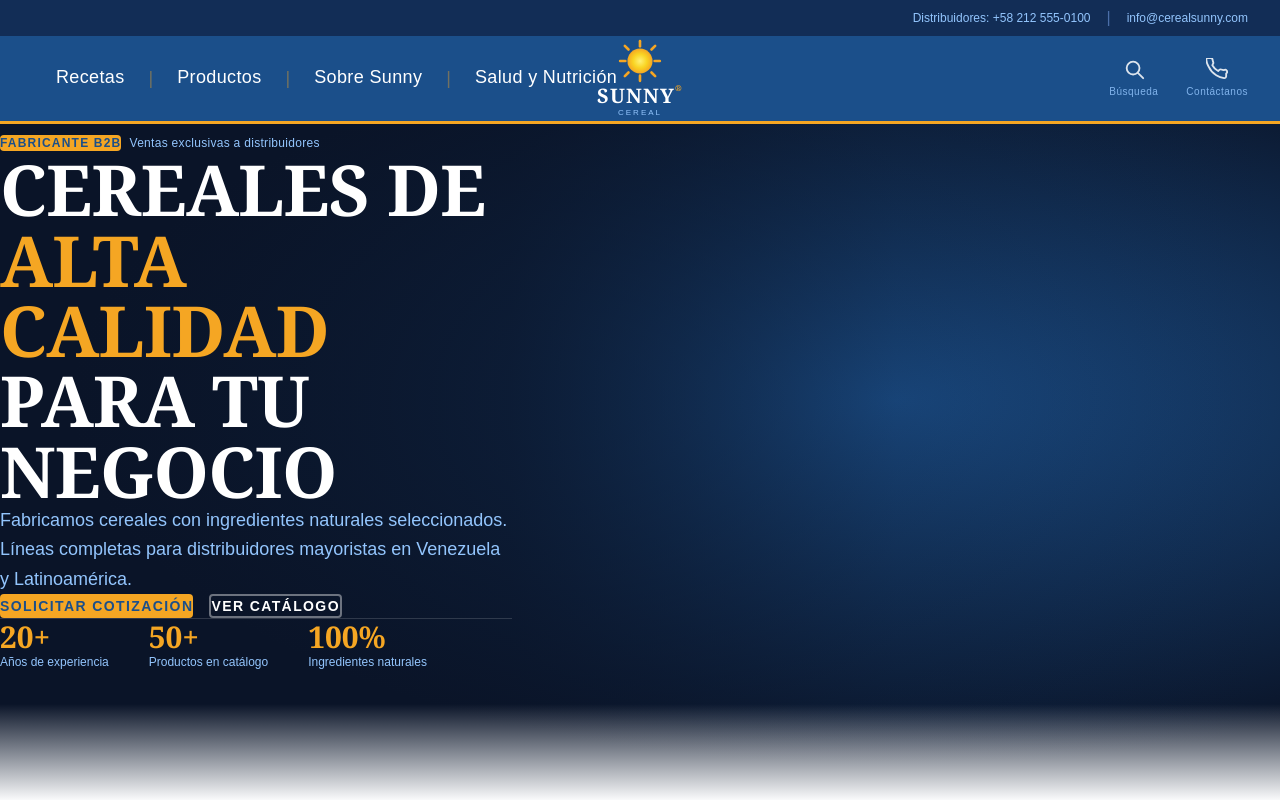
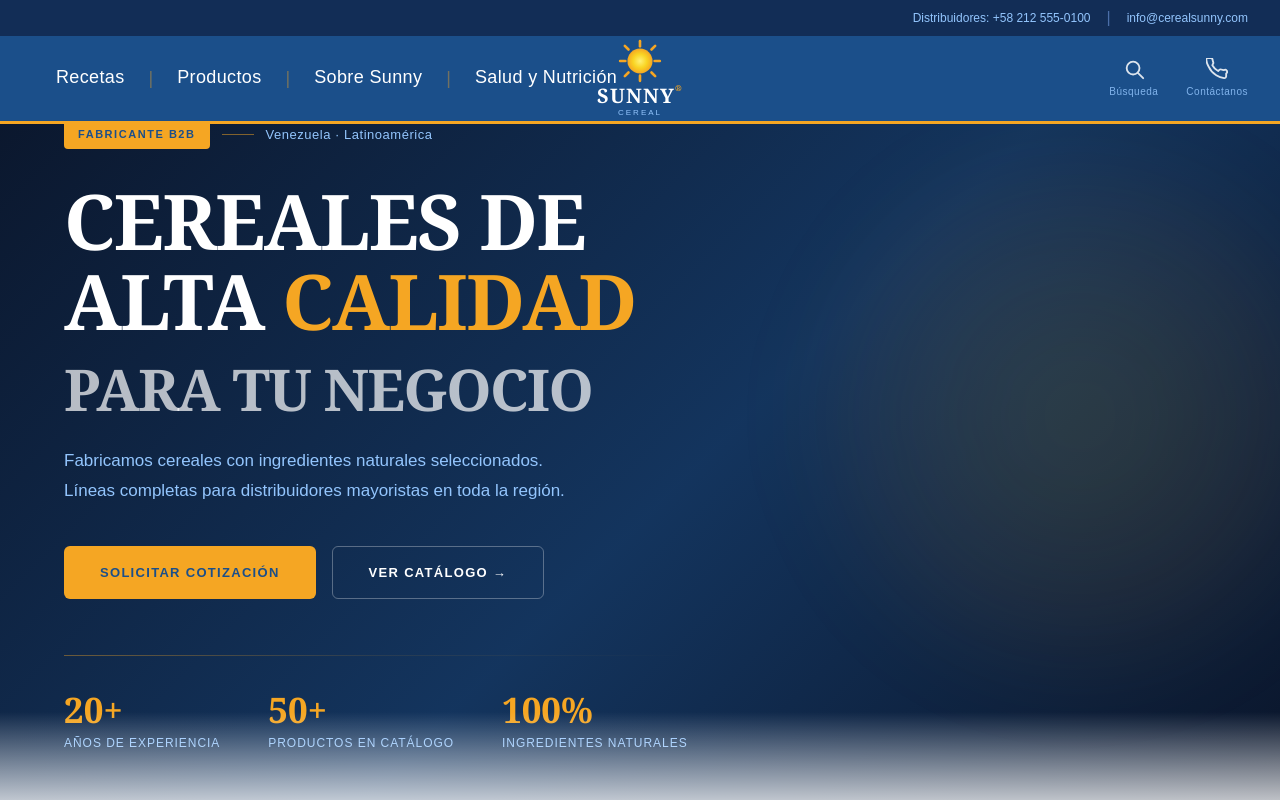
Before and after one commit to cerealsunny/cerealsunny-web, a Next.js app: page / in a window 1280 px wide. Shown: the top 800 px of the page. Built offline with nearby package versions, Linux system fonts and the light colour scheme.

Commit message:
190320260231pm

```diff
--- a/src/components/Hero.tsx
+++ b/src/components/Hero.tsx
@@ -3,114 +3,216 @@
 export default function Hero() {
   return (
     <section
-      className="relative w-full min-h-screen flex items-center overflow-hidden"
-      style={{ background: "#0a1428" }}
+      style={{
+        position: "relative",
+        width: "100%",
+        minHeight: "100vh",
+        display: "flex",
+        alignItems: "center",
+        overflow: "hidden",
+        background: "#0a1428",
+      }}
     >
-      {/*
-        IMAGEN DE FONDO — reemplazar en Fase 3:
-        Cambiar el div de abajo por:
-        <Image src="/hero-cereal.jpg" alt="Cereal Sunny" fill className="object-cover" priority />
-      */}
-      <div
-        className="absolute inset-0 z-0"
-        style={{
-          background: "radial-gradient(ellipse at 70% 50%, #1B4F8A 0%, #0a1428 65%)",
-        }}
-      />
+      {/* Background gradient */}
+      <div style={{
+        position: "absolute",
+        inset: "0",
+        background: "linear-gradient(135deg, rgba(10,20,40,0.98) 0%, rgba(27,79,138,0.55) 55%, rgba(10,20,40,0.92) 100%)",
+        zIndex: 0,
+      }} />
 
-      {/* Overlay oscuro lado izquierdo — para que el texto sea legible sobre la imagen */}
-      <div
-        className="absolute inset-0 z-10"
-        style={{
-          background:
-            "linear-gradient(to right, rgba(10,20,40,0.92) 0%, rgba(10,20,40,0.75) 40%, rgba(10,20,40,0.2) 70%, transparent 100%)",
-        }}
-      />
+      {/* Right glow */}
+      <div style={{
+        position: "absolute",
+        right: "-100px",
+        top: "50%",
+        transform: "translateY(-50%)",
+        width: "600px",
+        height: "600px",
+        borderRadius: "50%",
+        background: "radial-gradient(circle, rgba(249,212,35,0.12) 0%, rgba(245,166,35,0.08) 40%, transparent 70%)",
+        filter: "blur(40px)",
+        zIndex: 0,
+      }} />
 
-      {/* Texto — pegado a la izquierda, encima de la imagen */}
-      <div className="relative z-20 w-full max-w-7xl mx-auto px-8 lg:px-16 py-32">
-        <div className="max-w-lg">
+      {/* Content */}
+      <div style={{
+        position: "relative",
+        zIndex: 10,
+        maxWidth: "780px",
+        padding: "0 64px",
+        paddingTop: "120px",
+        paddingBottom: "80px",
+      }}>
 
         {/* Badge */}
-          <div className="inline-flex items-center gap-2 mb-6">
-            <span
-              className="text-xs font-bold uppercase tracking-widest px-3 py-1.5 rounded"
-              style={{ background: "#F5A623", color: "#1B4F8A" }}
-            >
+        <div style={{
+          display: "inline-flex",
+          alignItems: "center",
+          gap: "12px",
+          marginBottom: "32px",
+        }}>
+          <span style={{
+            background: "#F5A623",
+            color: "#1B4F8A",
+            fontSize: "11px",
+            fontWeight: "800",
+            textTransform: "uppercase",
+            letterSpacing: "0.14em",
+            padding: "6px 14px",
+            borderRadius: "4px",
+          }}>
             Fabricante B2B
           </span>
-            <span className="text-xs text-[#93c5fd] font-medium tracking-wide">
-              Ventas exclusivas a distribuidores
+          <span style={{
+            width: "32px",
+            height: "1px",
+            background: "rgba(245,166,35,0.5)",
+            display: "inline-block",
+          }} />
+          <span style={{
+            color: "#93c5fd",
+            fontSize: "13px",
+            fontWeight: "500",
+            letterSpacing: "0.04em",
+          }}>
+            Venezuela · Latinoamérica
           </span>
         </div>
 
         {/* Headline */}
-          <h1
-            className="text-white font-black uppercase leading-none mb-6"
-            style={{
+        <h1 style={{
           fontFamily: "Georgia, serif",
-              fontSize: "clamp(2.8rem, 5.5vw, 4.5rem)",
-              letterSpacing: "-0.01em",
-            }}
-          >
-            Cereales de{" "}
-            <span style={{ color: "#F5A623" }}>Alta Calidad</span>
+          fontSize: "clamp(3rem, 6vw, 5rem)",
+          fontWeight: "900",
+          color: "#ffffff",
+          lineHeight: "1.05",
+          letterSpacing: "-0.02em",
+          margin: "0 0 24px 0",
+          textTransform: "uppercase",
+        }}>
+          Cereales de<br />
+          Alta{" "}
+          <span style={{ color: "#F5A623" }}>Calidad</span>
           <br />
+          <span style={{
+            fontSize: "clamp(2.2rem, 4.5vw, 3.8rem)",
+            color: "rgba(255,255,255,0.7)",
+            fontWeight: "700",
+          }}>
             para tu Negocio
+          </span>
         </h1>
 
-          {/* Subheading */}
-          <p className="text-[#93c5fd] text-lg leading-relaxed mb-10">
+        {/* Description */}
+        <p style={{
+          fontSize: "17px",
+          color: "#93c5fd",
+          lineHeight: "1.75",
+          marginBottom: "40px",
+          maxWidth: "520px",
+          fontWeight: "400",
+        }}>
           Fabricamos cereales con ingredientes naturales seleccionados.
-            Líneas completas para distribuidores mayoristas en Venezuela y Latinoamérica.
+          Líneas completas para distribuidores mayoristas en toda la región.
         </p>
 
         {/* CTAs */}
-          <div className="flex flex-wrap gap-4 mb-12">
+        <div style={{ display: "flex", gap: "16px", flexWrap: "wrap", marginBottom: "56px" }}>
           <a
             href="/contacto"
-              className="inline-flex items-center font-bold text-sm uppercase tracking-widest px-8 py-4 rounded transition-colors duration-200"
-              style={{ background: "#F5A623", color: "#1B4F8A" }}
-              onMouseEnter={(e) => (e.currentTarget.style.background = "#F9D423")}
-              onMouseLeave={(e) => (e.currentTarget.style.background = "#F5A623")}
+            style={{
+              display: "inline-flex",
+              alignItems: "center",
+              gap: "8px",
+              background: "#F5A623",
+              color: "#1B4F8A",
+              fontWeight: "800",
+              fontSize: "13px",
+              textTransform: "uppercase",
+              letterSpacing: "0.1em",
+              padding: "16px 36px",
+              borderRadius: "6px",
+              textDecoration: "none",
+              transition: "background 0.2s, transform 0.15s",
+            }}
+            onMouseEnter={(e) => {
+              (e.currentTarget as HTMLAnchorElement).style.background = "#F9D423";
+              (e.currentTarget as HTMLAnchorElement).style.transform = "translateY(-1px)";
+            }}
+            onMouseLeave={(e) => {
+              (e.currentTarget as HTMLAnchorElement).style.background = "#F5A623";
+              (e.currentTarget as HTMLAnchorElement).style.transform = "translateY(0)";
+            }}
           >
             Solicitar Cotización
           </a>
           <a
             href="/productos"
-              className="inline-flex items-center font-bold text-sm uppercase tracking-widest px-8 py-4 rounded border-2 transition-colors duration-200"
-              style={{ borderColor: "rgba(255,255,255,0.4)", color: "#fff" }}
+            style={{
+              display: "inline-flex",
+              alignItems: "center",
+              gap: "8px",
+              background: "transparent",
+              color: "#ffffff",
+              fontWeight: "700",
+              fontSize: "13px",
+              textTransform: "uppercase",
+              letterSpacing: "0.1em",
+              padding: "16px 36px",
+              borderRadius: "6px",
+              border: "1.5px solid rgba(255,255,255,0.3)",
+              textDecoration: "none",
+              transition: "border-color 0.2s, color 0.2s, transform 0.15s",
+            }}
             onMouseEnter={(e) => {
-                e.currentTarget.style.borderColor = "#F5A623";
-                e.currentTarget.style.color = "#F5A623";
+              (e.currentTarget as HTMLAnchorElement).style.borderColor = "#F5A623";
+              (e.currentTarget as HTMLAnchorElement).style.color = "#F5A623";
+              (e.currentTarget as HTMLAnchorElement).style.transform = "translateY(-1px)";
             }}
             onMouseLeave={(e) => {
-                e.currentTarget.style.borderColor = "rgba(255,255,255,0.4)";
-                e.currentTarget.style.color = "#fff";
+              (e.currentTarget as HTMLAnchorElement).style.borderColor = "rgba(255,255,255,0.3)";
+              (e.currentTarget as HTMLAnchorElement).style.color = "#ffffff";
+              (e.currentTarget as HTMLAnchorElement).style.transform = "translateY(0)";
             }}
           >
-              Ver Catálogo
+            Ver Catálogo →
           </a>
         </div>
 
+        {/* Divider */}
+        <div style={{
+          width: "100%",
+          height: "1px",
+          background: "linear-gradient(to right, rgba(245,166,35,0.4), rgba(245,166,35,0.1), transparent)",
+          marginBottom: "36px",
+        }} />
+
         {/* Stats */}
-          <div
-            className="flex gap-10 border-t pt-8"
-            style={{ borderColor: "rgba(255,255,255,0.15)" }}
-          >
+        <div style={{ display: "flex", gap: "48px" }}>
           {[
             { value: "20+", label: "Años de experiencia" },
             { value: "50+", label: "Productos en catálogo" },
             { value: "100%", label: "Ingredientes naturales" },
           ].map((stat) => (
             <div key={stat.label}>
-                <div
-                  className="font-black text-3xl"
-                  style={{ color: "#F5A623", fontFamily: "Georgia, serif" }}
-                >
+              <div style={{
+                fontFamily: "Georgia, serif",
+                fontSize: "2.2rem",
+                fontWeight: "900",
+                color: "#F5A623",
+                lineHeight: "1",
+                marginBottom: "6px",
+              }}>
                 {stat.value}
               </div>
-                <div className="text-xs text-[#93c5fd] font-medium mt-0.5 leading-tight">
+              <div style={{
+                fontSize: "12px",
+                color: "#93c5fd",
+                fontWeight: "500",
+                textTransform: "uppercase",
+                letterSpacing: "0.08em",
+              }}>
                 {stat.label}
               </div>
             </div>
@@ -118,13 +220,17 @@
         </div>
 
       </div>
-      </div>
 
       {/* Bottom fade */}
-      <div
-        className="absolute bottom-0 left-0 right-0 h-24 z-20"
-        style={{ background: "linear-gradient(to bottom, transparent, #f9fafb)" }}
-      />
+      <div style={{
+        position: "absolute",
+        bottom: 0,
+        left: 0,
+        right: 0,
+        height: "120px",
+        background: "linear-gradient(to bottom, transparent, #ffffff)",
+        zIndex: 10,
+      }} />
     </section>
   );
 }
```
Lines whose indentation alone changed are shown as unchanged.
